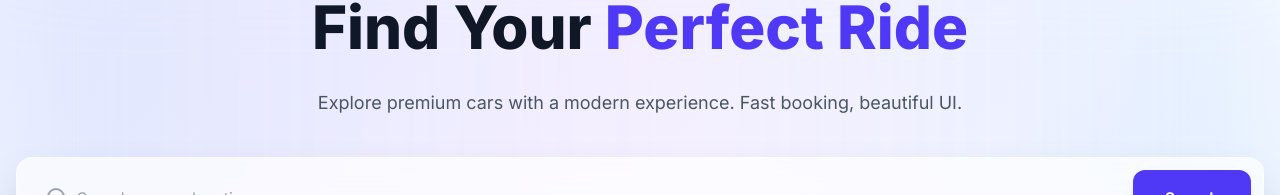
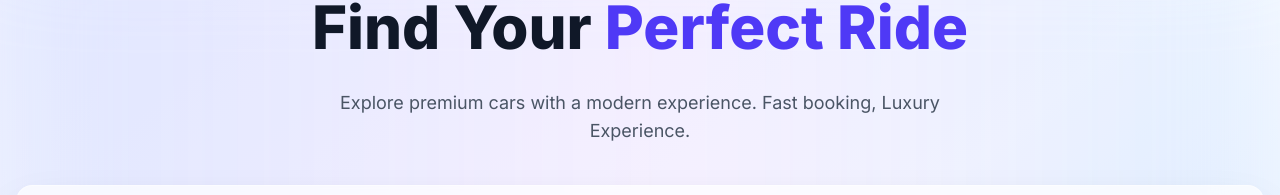
Before and after one commit to MdHridoyMridha/carRentalApp, a React (Vite) app: page / in a window 1280 px wide. Shown: the part 155-350 px from the top of the page. Built offline with nearby package versions, Linux system fonts and the light colour scheme; no server answers; the database is empty.

Commit message:
feat: Enhance README and update home page copy
Refactors the README.md with a more professional banner and deployment instructions. Also updates the descriptive text on the Home page to better reflect the application's luxury experience.

```diff
--- a/src/pages/Home.tsx
+++ b/src/pages/Home.tsx
@@ -57,7 +57,7 @@ export default function Home() {
             Find Your <span className="text-indigo-600">Perfect Ride</span>
           </h1>
           <p className="text-gray-600 max-w-2xl mx-auto mb-10 text-lg">
-            Explore premium cars with a modern experience. Fast booking, beautiful UI.
+            Explore premium cars with a modern experience. Fast booking, Luxury Experience.
           </p>
 
           {/* SEARCH */}
```
Also changed, not shown: 1 other file (tests, documents, lock files or other folders).
